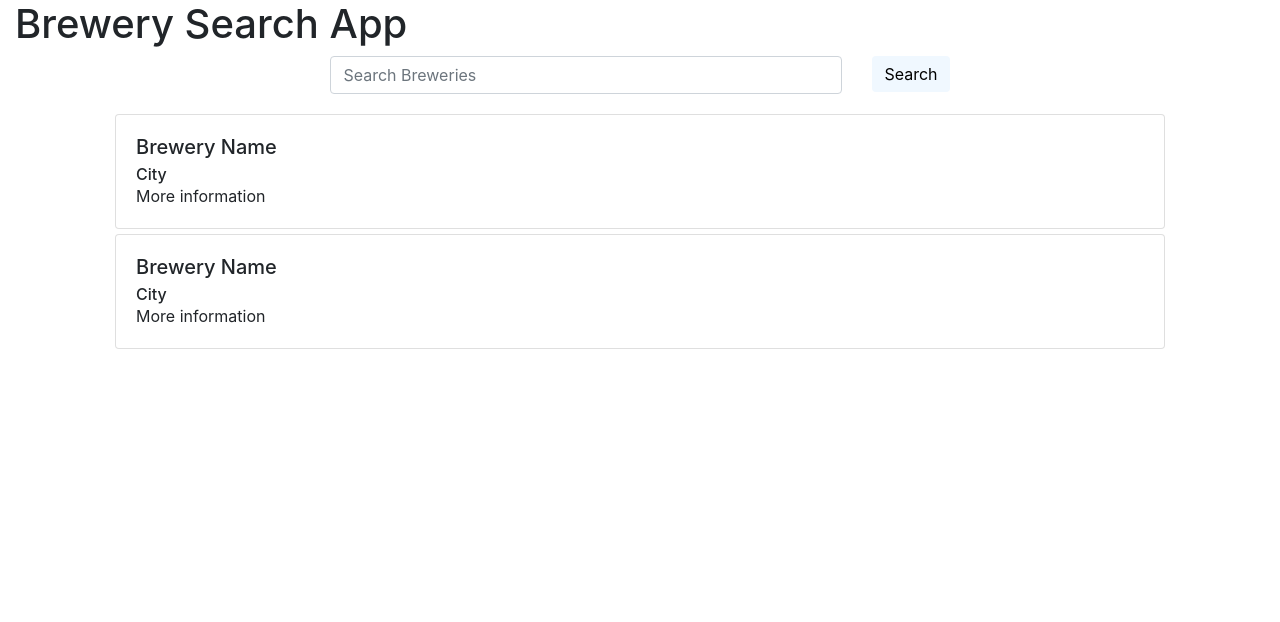
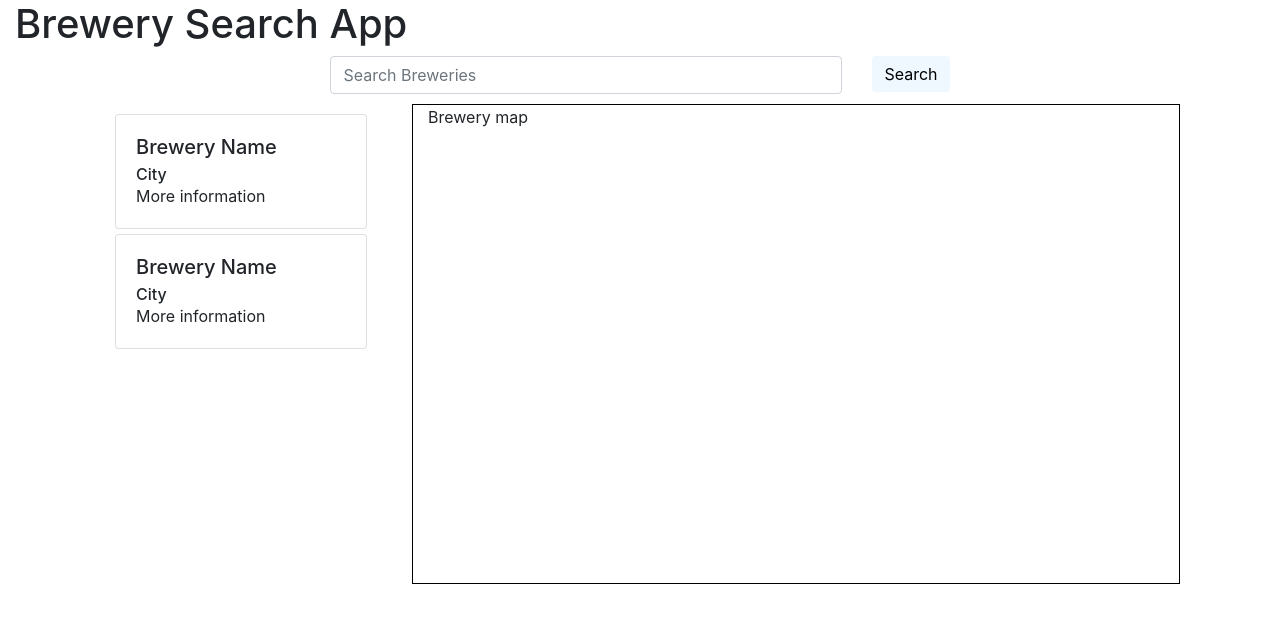
Before and after one commit to hcuellar-coder/brewery-search-app, a React (Create React App) app in the folder Brewery Search App/client/: page / in a window 1280 px wide. Shown: the top 622 px of the page. Built offline with nearby package versions, Linux system fonts and the light colour scheme.

Commit message:
small changes to flexbox

```diff
--- a/Brewery Search App/client/src/Components/BreweryDisplay.js
+++ b/Brewery Search App/client/src/Components/BreweryDisplay.js
@@ -9,8 +9,8 @@ function BreweryDisplay() {
     return (
         <Container id="brewerydisplay-container">
             <Row id="brewerydisplay-row">
-                <Col xs={true} id="brewerylist-col"><BreweryList /></Col>
-                {/* <Col md={true} id="brewerymap-col"><BreweryMap /></Col> */}
+                <Col id="brewerylist-col"><BreweryList /></Col>
+                <Col id="brewerymap-col"><BreweryMap /></Col>
             </Row>
         </Container>
     )
```
Also changed, not shown: Brewery Search App/client/src/Components/BreweryList.js (line endings or trailing spaces).
